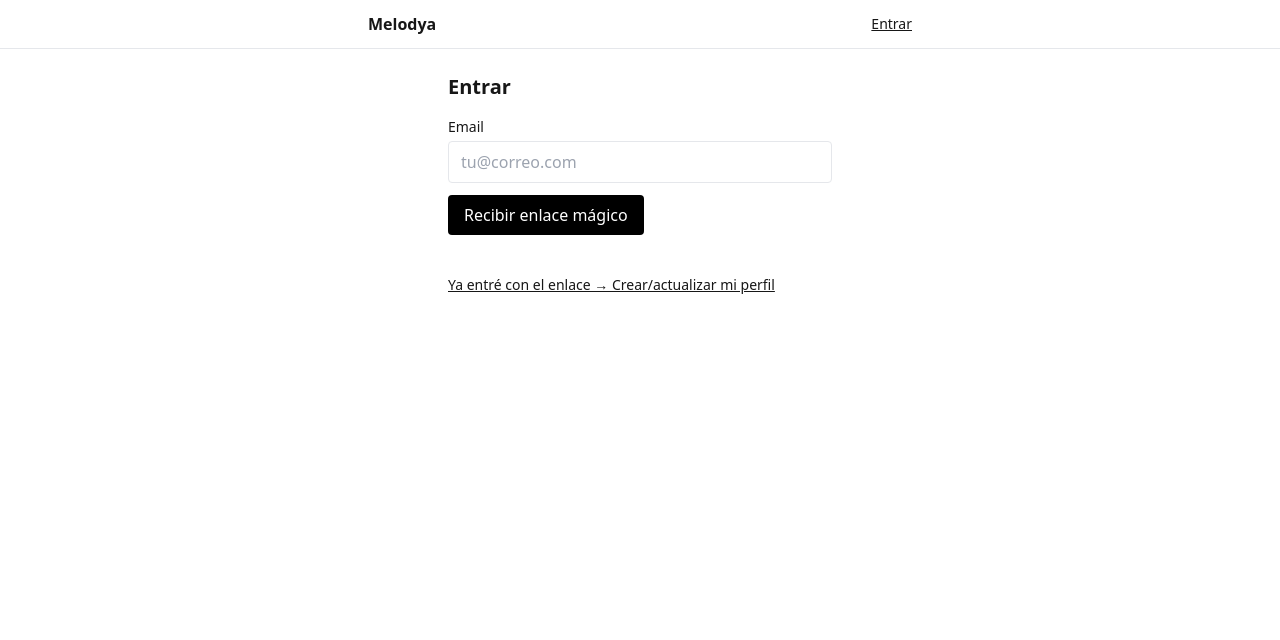
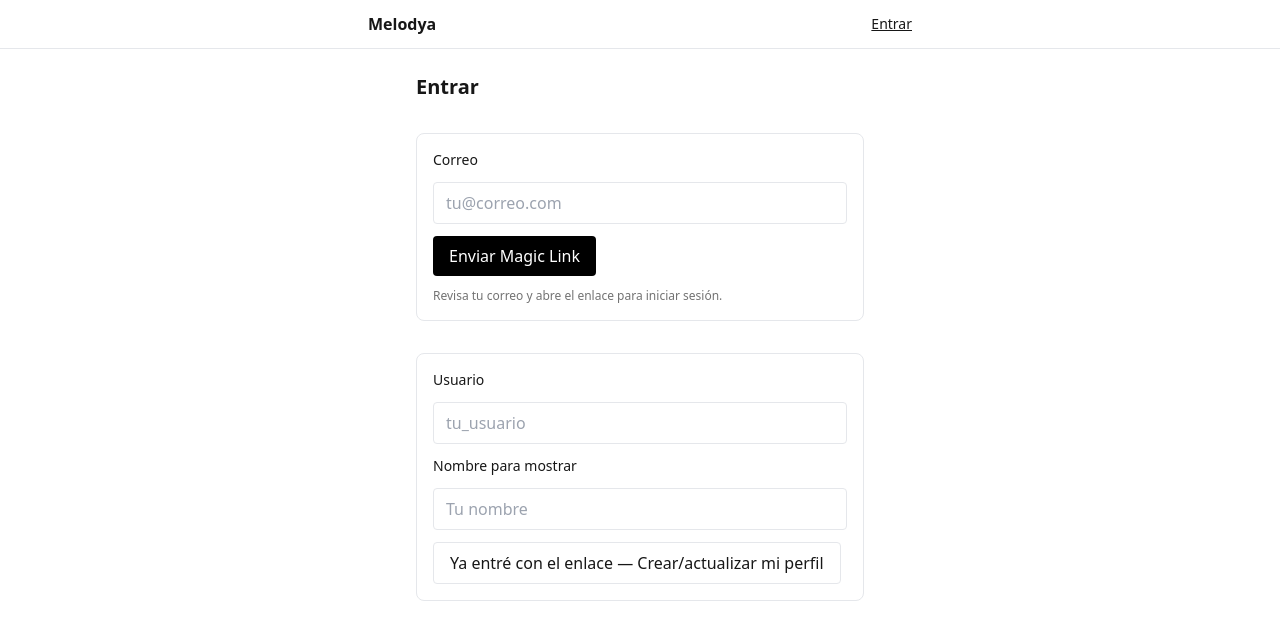
Before and after one commit to HSevenn/Melodya, a Next.js app: page /login in a window 1280 px wide. Shown: the top 640 px of the page. Built offline with nearby package versions, Linux system fonts and the light colour scheme.

Commit message:
Update page.tsx

```diff
--- a/app/login/page.tsx
+++ b/app/login/page.tsx
@@ -1,64 +1,85 @@
 'use client';
 
-import { useState } from 'react';
-import { upsertProfile } from '@/app/actions';
-import { createBrowserClient } from '@supabase/ssr';
+import { useState, useTransition } from 'react';
+import { sendMagicLink, upsertProfile } from '@/app/actions';
 
 export default function LoginPage() {
   const [email, setEmail] = useState('');
-  const [sending, setSending] = useState(false);
-
-  // Cliente de Supabase para el navegador (no usa tu helper de server)
-  const supabase = createBrowserClient(
-    process.env.NEXT_PUBLIC_SUPABASE_URL!,
-    process.env.NEXT_PUBLIC_SUPABASE_ANON_KEY!
-  );
-
-  async function sendMagicLink(e: React.FormEvent) {
-    e.preventDefault();
-    setSending(true);
-    try {
-      const site = process.env.NEXT_PUBLIC_SITE_URL || window.location.origin;
-      const { error } = await supabase.auth.signInWithOtp({
-        email,
-        options: {
-          // 👇 muy importante: que apunte al callback
-          emailRedirectTo: `${site}/auth/callback?next=/`,
-        },
-      });
-      if (error) throw error;
-      alert('Te enviamos un enlace a tu correo. Revisa tu inbox.');
-    } catch (err: any) {
-      alert(err?.message || 'Error enviando el enlace');
-    } finally {
-      setSending(false);
-    }
-  }
+  const [pendingSend, startSend] = useTransition();
+  const [pendingUpsert, startUpsert] = useTransition();
 
   return (
-    <div className="max-w-sm mx-auto space-y-4">
+    <div className="space-y-8 max-w-md mx-auto">
       <h1 className="text-xl font-semibold">Entrar</h1>
 
-      <form onSubmit={sendMagicLink} className="space-y-3">
-        <div>
-          <label className="block text-sm mb-1">Email</label>
+      {/* 1) Pedir Magic Link por email */}
+      <form
+        action={(formData) => {
+          // Esta es una Server Action referenciada (sendMagicLink)
+          // Vuelve void/Promise<void> en el servidor
+          startSend(async () => {
+            await sendMagicLink(formData);
+          });
+        }}
+        className="space-y-3 border rounded-lg p-4"
+      >
+        <label className="block text-sm font-medium">Correo</label>
         <input
           type="email"
+          name="email"
           required
-            className="w-full border rounded px-3 py-2"
           value={email}
           onChange={(e) => setEmail(e.target.value)}
           placeholder="tu@correo.com"
+          className="w-full border rounded px-3 py-2"
         />
-        </div>
-        <button disabled={sending} className="px-4 py-2 rounded bg-black text-white">
-          {sending ? 'Enviando…' : 'Recibir enlace mágico'}
+
+        {/* URL de redirección opcional (si tu action la usa) */}
+        <input type="hidden" name="redirectTo" value="/auth/callback" />
+
+        <button
+          type="submit"
+          disabled={pendingSend}
+          className="px-4 py-2 rounded bg-black text-white"
+        >
+          {pendingSend ? 'Enviando enlace…' : 'Enviar Magic Link'}
         </button>
+
+        <p className="text-xs text-neutral-500">
+          Revisa tu correo y abre el enlace para iniciar sesión.
+        </p>
       </form>
 
-      <form action={upsertProfile}>
-        <button className="mt-6 text-sm underline" type="submit">
-          Ya entré con el enlace → Crear/actualizar mi perfil
+      {/* 2) Crear/actualizar perfil tras abrir el Magic Link */}
+      <form
+        action={(formData) => {
+          // upsertProfile DEBE devolver void/Promise<void>
+          startUpsert(async () => {
+            await upsertProfile(formData);
+          });
+        }}
+        className="space-y-3 border rounded-lg p-4"
+      >
+        <label className="block text-sm font-medium">Usuario</label>
+        <input
+          name="username"
+          placeholder="tu_usuario"
+          className="w-full border rounded px-3 py-2"
+        />
+
+        <label className="block text-sm font-medium">Nombre para mostrar</label>
+        <input
+          name="display_name"
+          placeholder="Tu nombre"
+          className="w-full border rounded px-3 py-2"
+        />
+
+        <button
+          type="submit"
+          disabled={pendingUpsert}
+          className="px-4 py-2 rounded border"
+        >
+          {pendingUpsert ? 'Guardando…' : 'Ya entré con el enlace — Crear/actualizar mi perfil'}
         </button>
       </form>
     </div>
```
Lines whose indentation alone changed are shown as unchanged.
